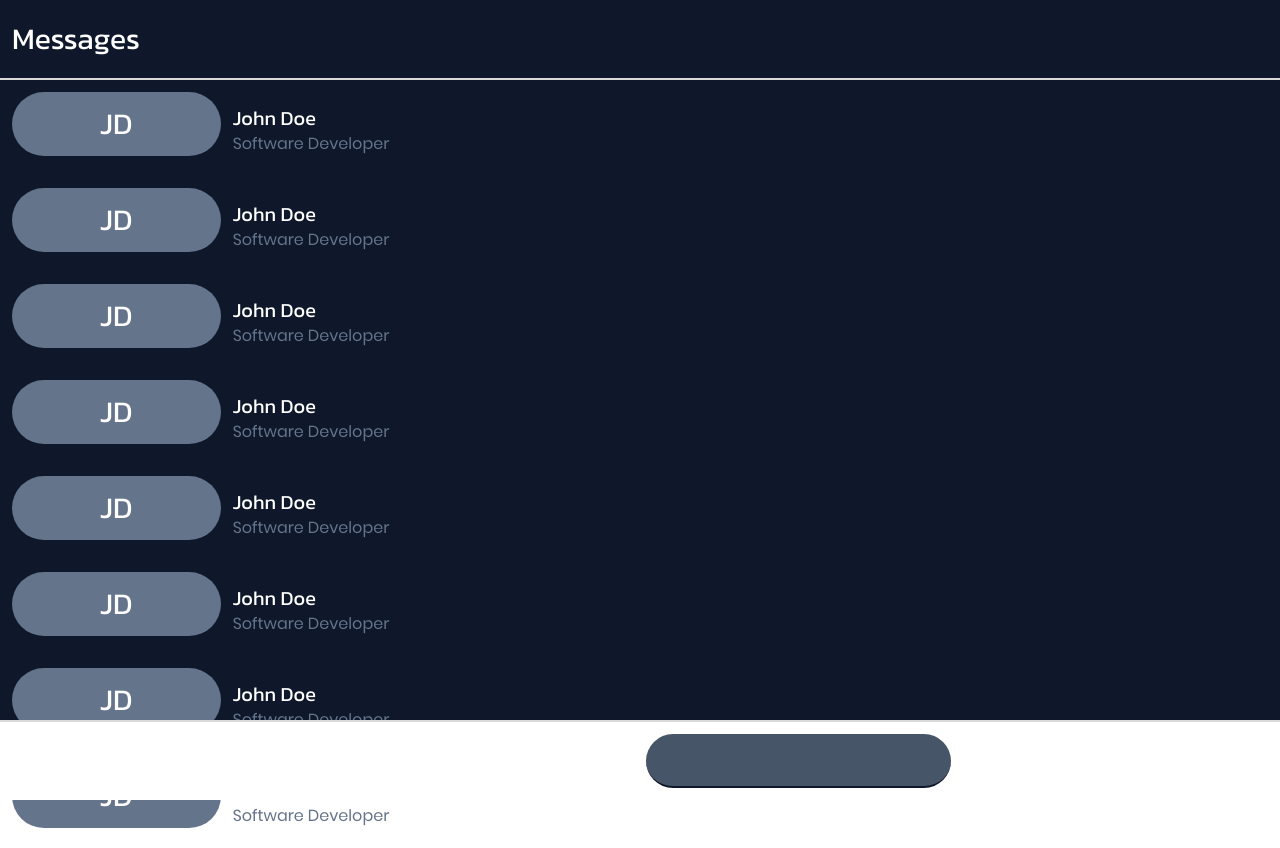
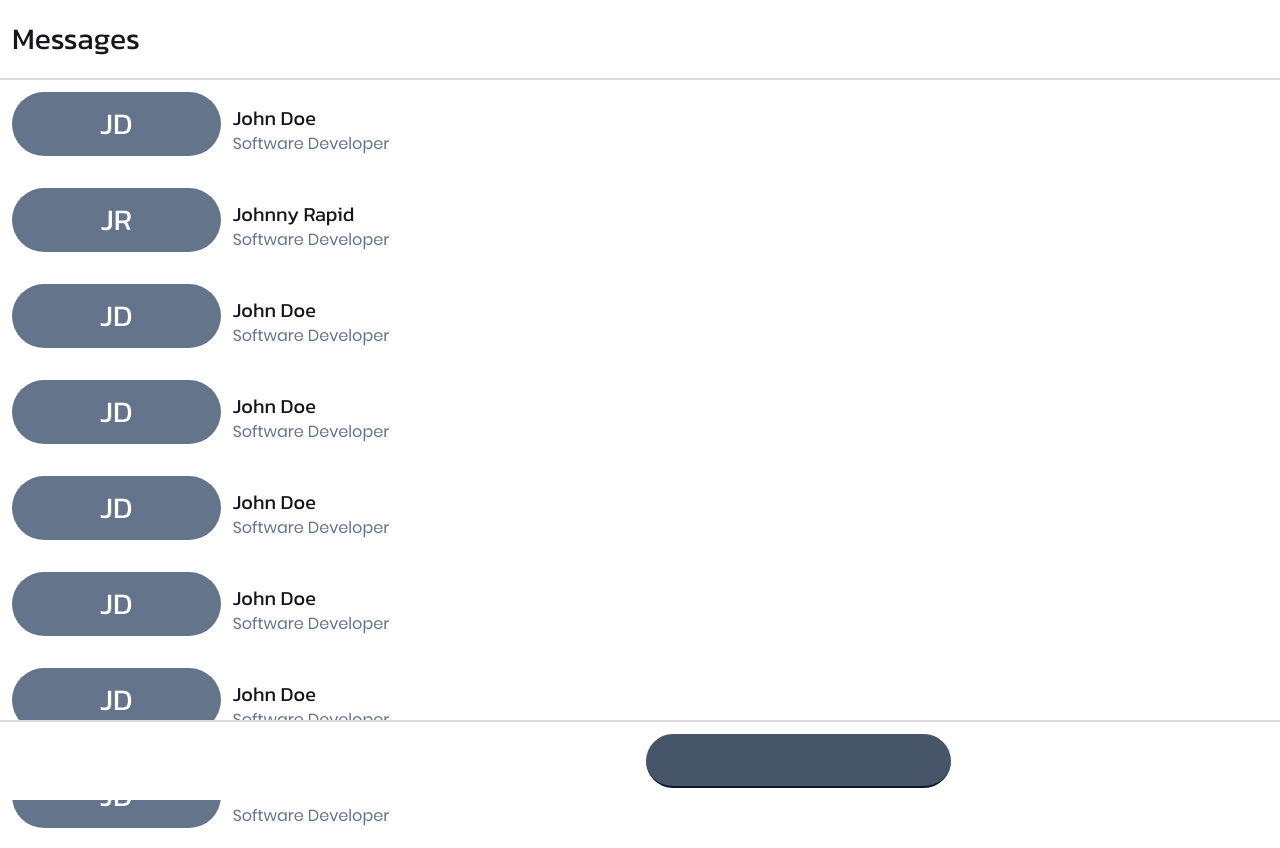
Before and after one commit to ronaldkelechi11/manirecruits, a React (Vite) app: page /messages in a window 1280 px wide. Built offline with nearby package versions, Linux system fonts and the light colour scheme; some icons are missing.

Commit message:
Intro mods

```diff
--- a/src/screens/Portal/Home/Home.jsx
+++ b/src/screens/Portal/Home/Home.jsx
@@ -15,7 +15,7 @@ const Home = () => {
                 </div>
             </div>
 
-            <div className="bg-black h-full w-full"></div>
+            <div className="bg-white h-full w-full"></div>
 
 
             <BottomNavBar />
--- a/src/screens/Portal/Messages/Messages.jsx
+++ b/src/screens/Portal/Messages/Messages.jsx
@@ -10,8 +10,8 @@ const Messages = () => {
             title: "Software Developer"
         },
         {
-            firstname: 'John',
-            lastname: 'Doe',
+            firstname: 'Johnny',
+            lastname: 'Rapid',
             title: "Software Developer"
         },
         {
@@ -46,10 +46,16 @@ const Messages = () => {
         },
     ]
     return (
-        <div className="w-screen h-screen bg-primary">
-            <div className="h-20 w-full text-white font-kanit text-3xl p-3 flex flex-col justify-center border-b-grey border-2 border-t-0 border-l-0 border-r-0 fixed top-0 bg-primary">Messages</div>
+        <div className="w-screen h-screen bg-white">
+            <div className="h-20 w-full text-black font-kanit text-3xl p-3 flex flex-col justify-center border-b-grey border-2 border-t-0 border-l-0 border-r-0 fixed top-0">Messages</div>
 
             <div className="flex flex-col w-full h-full pt-20">
+                {/* No messages */}
+                {
+
+                }
+
+                {/* User message list */}
                 {
                     users.map(user => {
                         return (<MessageComponent key={users.indexOf(user)} user_firstname={user.firstname} user_lastname={user.lastname} user_title={user.title} />)
--- a/src/utils/components/MessageComponent.jsx
+++ b/src/utils/components/MessageComponent.jsx
@@ -11,7 +11,7 @@ const MessageComponent = ({ user_firstname, user_lastname, user_title }) => {
             </div>
 
             <div className="w-full h-full flex flex-col p-3">
-                <p className='font-kanit text-xl text-white'>{user_firstname + " " + user_lastname}</p>
+                <p className='font-kanit text-xl text-black'>{user_firstname + " " + user_lastname}</p>
                 <p className='font-poppins text-md text-slate-500'>{user_title}</p>
             </div>
 
```
